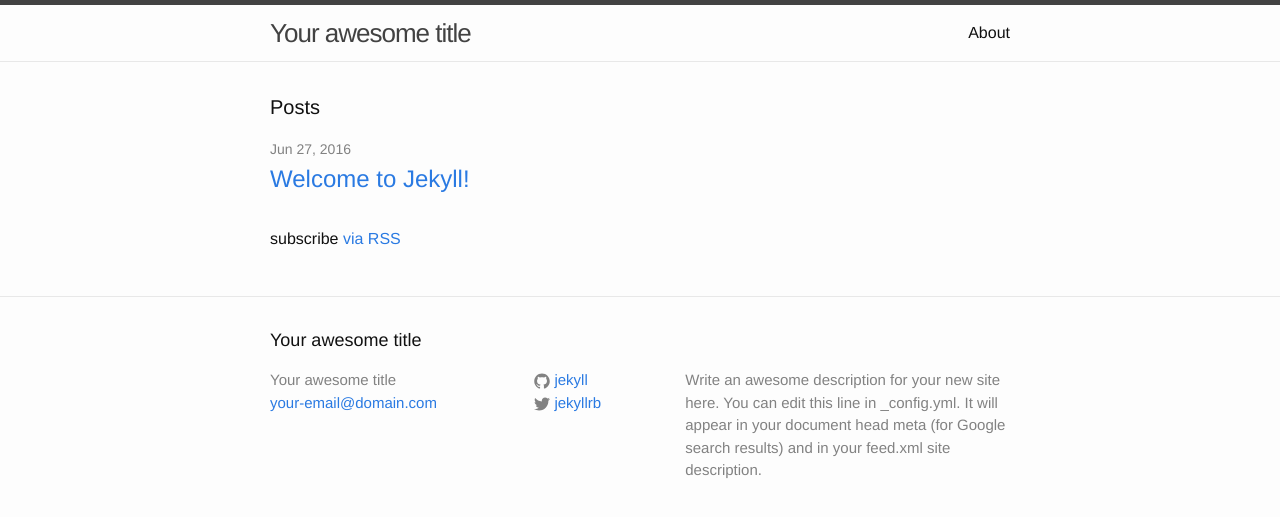
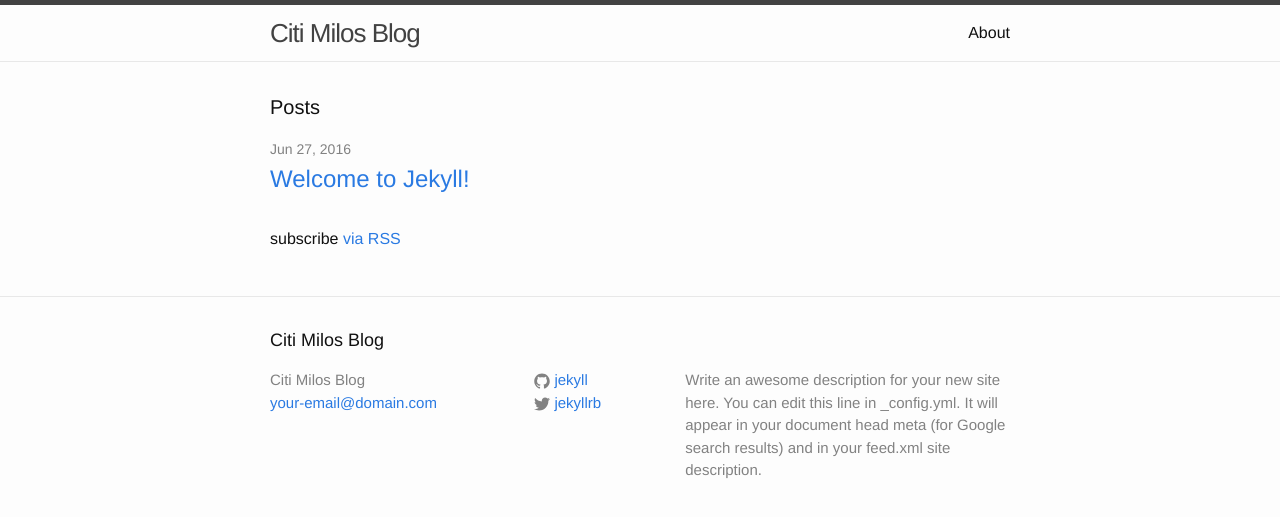
Before and after one commit to citimilo/citimilo.github.io, a Jekyll site: the page built from index.html, in a window 1280 px wide. Shown: the top 517 px of the page. Built offline with Jekyll 4.4.1, drawn with Linux system fonts in a browser that asks for light colours.

Commit message:
Update _config.yml

```diff
--- a/_config.yml
+++ b/_config.yml
@@ -6,14 +6,14 @@
 # 'jekyll serve'. If you change this file, please restart the server process.
 
 # Site settings
-title: Your awesome title
+title: Citi Milos Blog
 email: your-email@domain.com
 description: > # this means to ignore newlines until "baseurl:"
   Write an awesome description for your new site here. You can edit this
   line in _config.yml. It will appear in your document head meta (for
   Google search results) and in your feed.xml site description.
 baseurl: "" # the subpath of your site, e.g. /blog
-url: "http://yourdomain.com" # the base hostname & protocol for your site
+url: "https://citimilo.github.io/" # the base hostname & protocol for your site
 twitter_username: jekyllrb
 github_username:  jekyll
 
```
